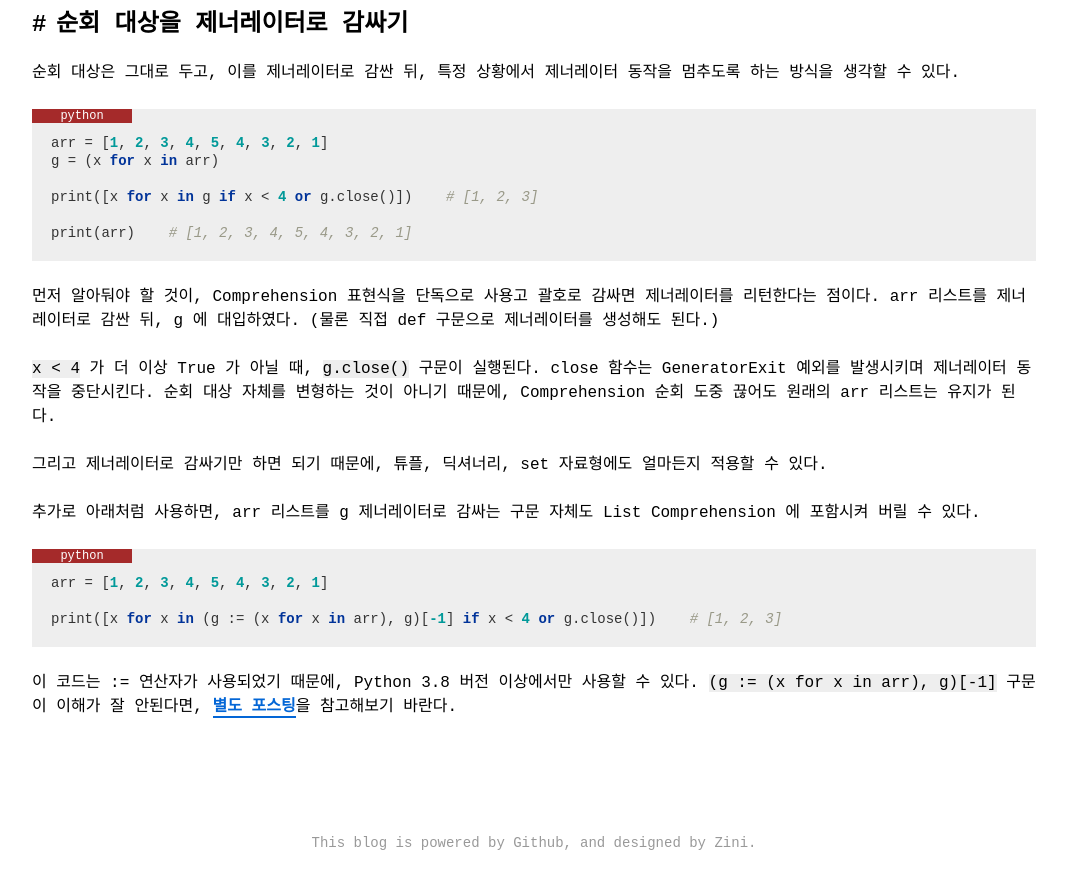
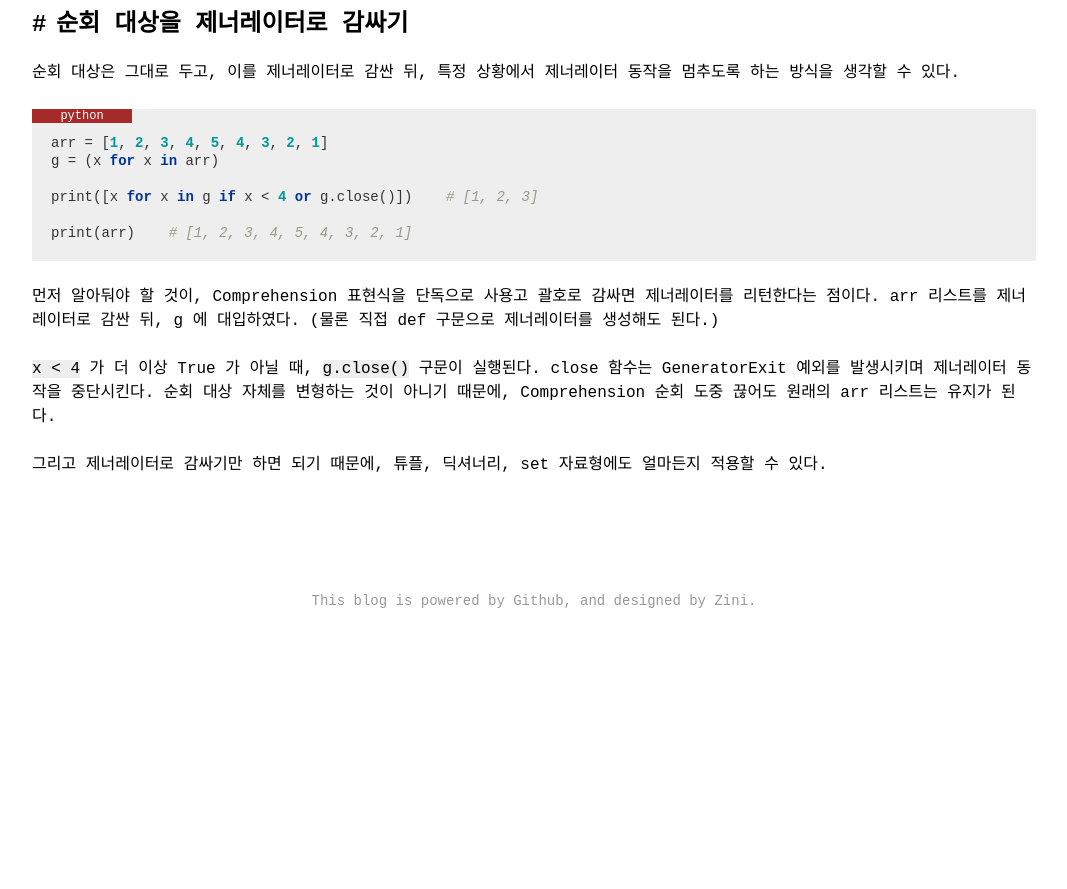
Before and after one commit to zininote/zininote.github.io-old-, a Jekyll site: the page built from _posts/coding/python/0020-01-01-python-break-out-of-list-comprehension-on-a-certain-condition.md, in a window 1280 px wide and 900 px high, scrolled down 1288 px. Shown: the top 889 px of the window, without its empty margins (106-1173 px from the left). Built offline with Jekyll 4.4.1, drawn with Linux system fonts in a browser that asks for light colours; nearby versions of some CDN libraries; some web fonts are replaced; comment, search, counter and statistics services are not loaded; a style sheet for code colours, icons or effects is not loaded; after the commit the page ends 1946 px from its top, so only the background shows below that.

Commit message:
Update 0020-01-01-python-break-out-of-list-comprehension-on-a-certain-condition.md
fixed

````diff
--- a/_posts/coding/python/0020-01-01-python-break-out-of-list-comprehension-on-a-certain-condition.md
+++ b/_posts/coding/python/0020-01-01-python-break-out-of-list-comprehension-on-a-certain-condition.md
@@ -66,14 +66,3 @@ print(arr)    # [1, 2, 3, 4, 5, 4, 3, 2, 1]
 `x < 4` 가 더 이상 True 가 아닐 때, `g.close()` 구문이 실행된다. close 함수는 GeneratorExit 예외를 발생시키며 제너레이터 동작을 중단시킨다. 순회 대상 자체를 변형하는 것이 아니기 때문에, Comprehension 순회 도중 끊어도 원래의 arr 리스트는 유지가 된다.
 
 그리고 제너레이터로 감싸기만 하면 되기 때문에, 튜플, 딕셔너리, set 자료형에도 얼마든지 적용할 수 있다.
-
-추가로 아래처럼 사용하면, arr 리스트를 g 제너레이터로 감싸는 구문 자체도 List Comprehension 에 포함시켜 버릴 수 있다.
-
-```python
-arr = [1, 2, 3, 4, 5, 4, 3, 2, 1]
-
-print([x for x in (g := (x for x in arr), g)[-1] if x < 4 or g.close()])    # [1, 2, 3]
-```
-{:.python}
-
-이 코드는 := 연산자가 사용되었기 때문에, Python 3.8 버전 이상에서만 사용할 수 있다. `(g := (x for x in arr), g)[-1]` 구문이 이해가 잘 안된다면, [별도 포스팅](/post/python-use-statement-alternative-in-lambda-function)을 참고해보기 바란다.
````
